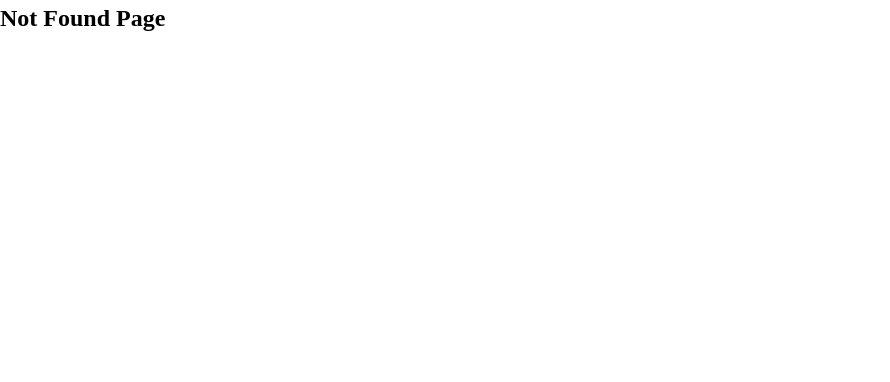
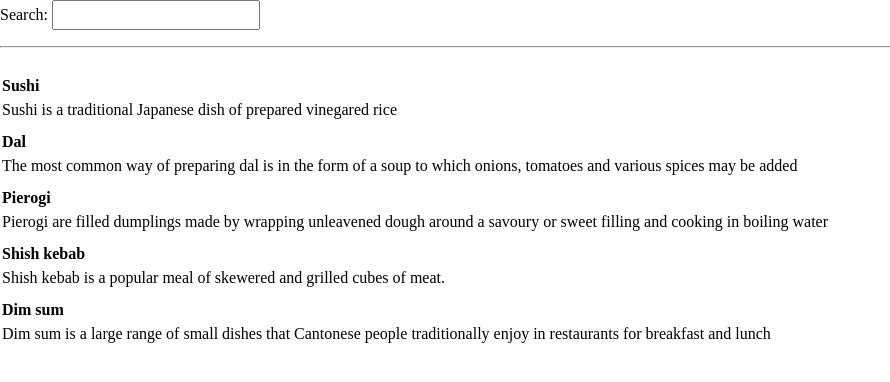
Before and after one commit to takunagai/react-official-tutorial, a React (Create React App) app: page /filterableList in a window 1280 px wide. Before the commit this address had no page. Shown: the top 382 px of the page, without its empty margins (0-890 px from the left). Built offline with nearby package versions, Linux system fonts and the light colour scheme.

Commit message:
Try out some challenges 2a - リストの絞り込み (うまくいかない例)

```diff
--- /dev/null
+++ b/src/FilterableList.jsx
@@ -0,0 +1,44 @@
+import { useState } from 'react'
+import { filterItems, foods } from './filterableListData'
+
+export default function FilterableList() {
+  return (
+    <>
+      <SearchBar />
+      <hr />
+      <List items={foods} />
+    </>
+  )
+}
+
+function SearchBar() {
+  const [query, setQuery] = useState('')
+
+  function handleChange(e) {
+    setQuery(e.target.value)
+  }
+
+  return (
+    <label>
+      Search:{' '}
+      <input
+        type="text"
+        value={query}
+        onChange={handleChange}
+      />
+    </label>
+  )
+}
+
+function List({ items }) {
+  return (
+    <table>
+      {items.map(food => (
+        <dl key={food.id} style={{marginTop:'.5em'}}>
+          <dt style={{fontWeight:'bold'}}>{food.name}</dt>
+          <dd>{food.description}</dd>
+        </dl>
+      ))}
+    </table>
+  )
+}
--- a/src/Frontpage.jsx
+++ b/src/Frontpage.jsx
@@ -61,6 +61,7 @@
           <li><Link to="/fetchAPI2">FetchAPI2</Link></li>
           <li><Link to="/accordion2">Accordion</Link></li>
           <li><Link to="/syncedInputs">SyncedInputs</Link></li>
+          <li><Link to="/filterableList">filterableList</Link></li>
         </ul>
       </nav>
       <Outlet />
--- /dev/null
+++ b/src/filterableListData.js
@@ -0,0 +1,34 @@
+/**
+ * 検索クエリに従いリストをフィルタリング
+ * 「s」入力でフィルターできてるかテスト
+ */
+export function filterItems(items, query) {
+  query = query.toLowerCase()
+  return items.filter(item =>
+    item.name.split(' ').some(word =>
+      word.toLowerCase().startsWith(query)
+    )
+  )
+}
+
+export const foods = [{
+  id: 0,
+  name: 'Sushi',
+  description: 'Sushi is a traditional Japanese dish of prepared vinegared rice'
+}, {
+  id: 1,
+  name: 'Dal',
+  description: 'The most common way of preparing dal is in the form of a soup to which onions, tomatoes and various spices may be added'
+}, {
+  id: 2,
+  name: 'Pierogi',
+  description: 'Pierogi are filled dumplings made by wrapping unleavened dough around a savoury or sweet filling and cooking in boiling water'
+}, {
+  id: 3,
+  name: 'Shish kebab',
+  description: 'Shish kebab is a popular meal of skewered and grilled cubes of meat.'
+}, {
+  id: 4,
+  name: 'Dim sum',
+  description: 'Dim sum is a large range of small dishes that Cantonese people traditionally enjoy in restaurants for breakfast and lunch'
+}]
--- a/src/index.js
+++ b/src/index.js
@@ -59,6 +59,7 @@
 import FetchAPI2 from './FetchAPI2' // このチュートリアルではない
 import Accordion2 from './Accordion2'
 import SyncedInputs from './SyncedInputs'
+import FilterableList from './FilterableList'
 
 
 const container = document.getElementById('root')
@@ -127,6 +128,7 @@
         <Route path="fetchAPI2" element={<FetchAPI2 />} />
         <Route path="accordion2" element={<Accordion2 />} />
         <Route path="syncedInputs" element={<SyncedInputs />} />
+        <Route path="filterableList" element={<FilterableList />} />
         <Route path="*" element={<NotFound />} />{/* Not Found の時*/}
       </Routes>
     </BrowserRouter>
```
Also changed, not shown: 1 other file (tests, documents, lock files or other folders).
